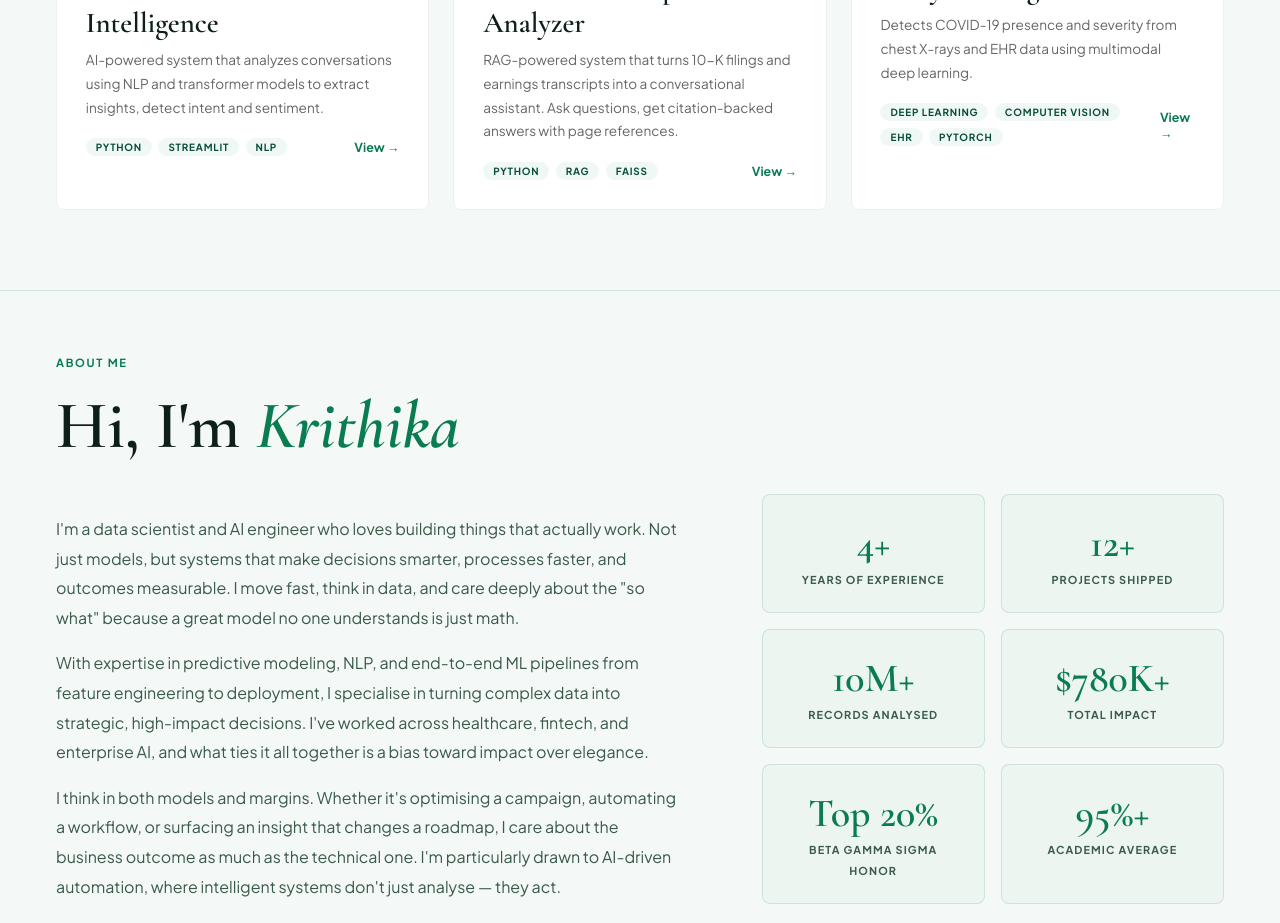
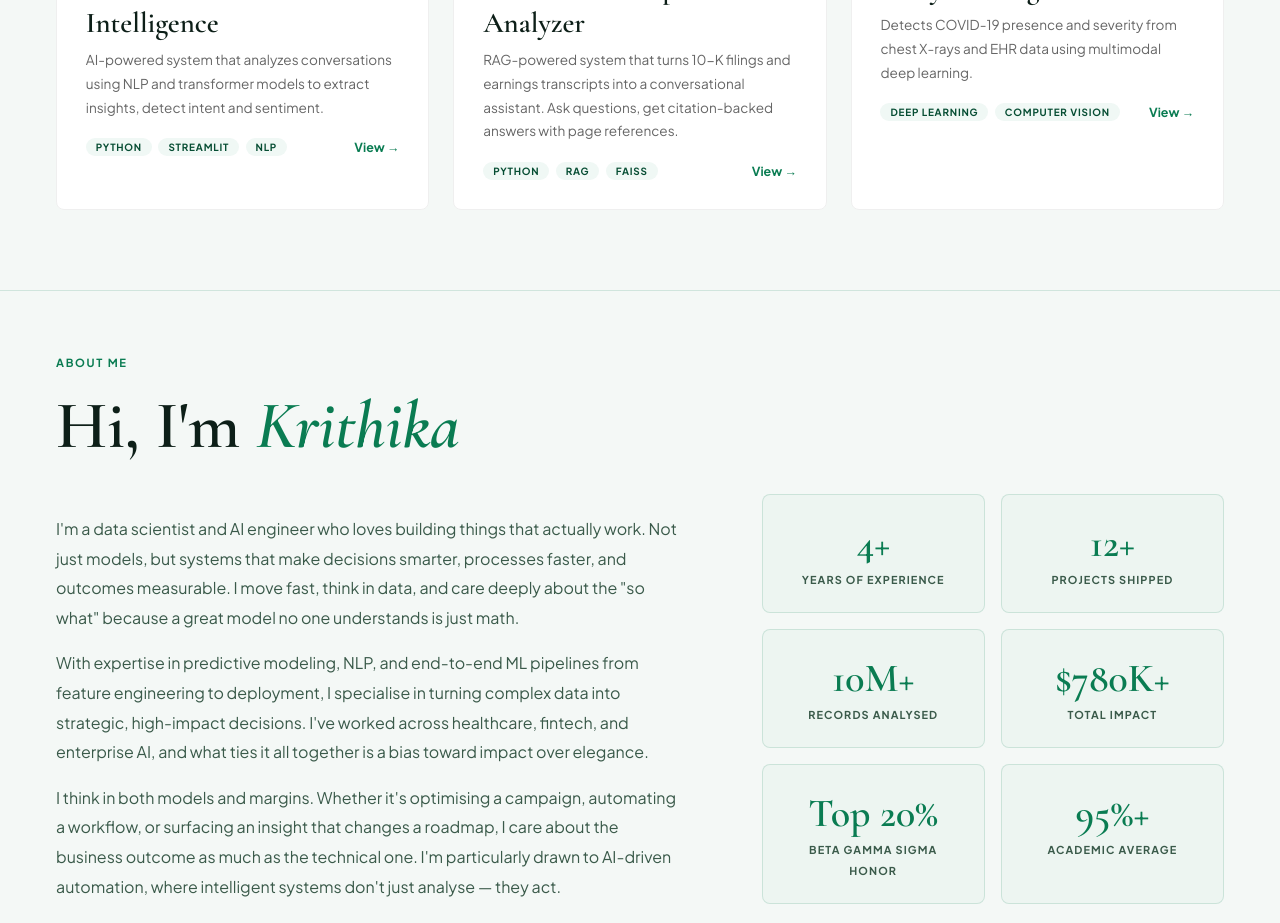
Before and after one commit to Krithikap019/ai-portfolio, a Next.js app: page / in a window 1280 px wide. Shown: the part 1160-2083 px from the top of the page. Built offline with nearby package versions, Linux system fonts and the light colour scheme.

Commit message:
snowflake

```diff
--- a/app/page.jsx
+++ b/app/page.jsx
@@ -25,7 +25,7 @@ const projects = [
   icon: "🫁",
   title: "X-ray AI Diagnostics",
   description: "Detects COVID-19 presence and severity from chest X-rays and EHR data using multimodal deep learning.",
-  tags: ["Deep Learning", "Computer Vision", "EHR", "PyTorch"],
+  tags: ["Deep Learning", "Computer Vision"],
   href: "/projects/covid_detection",
   },
 ];
```
